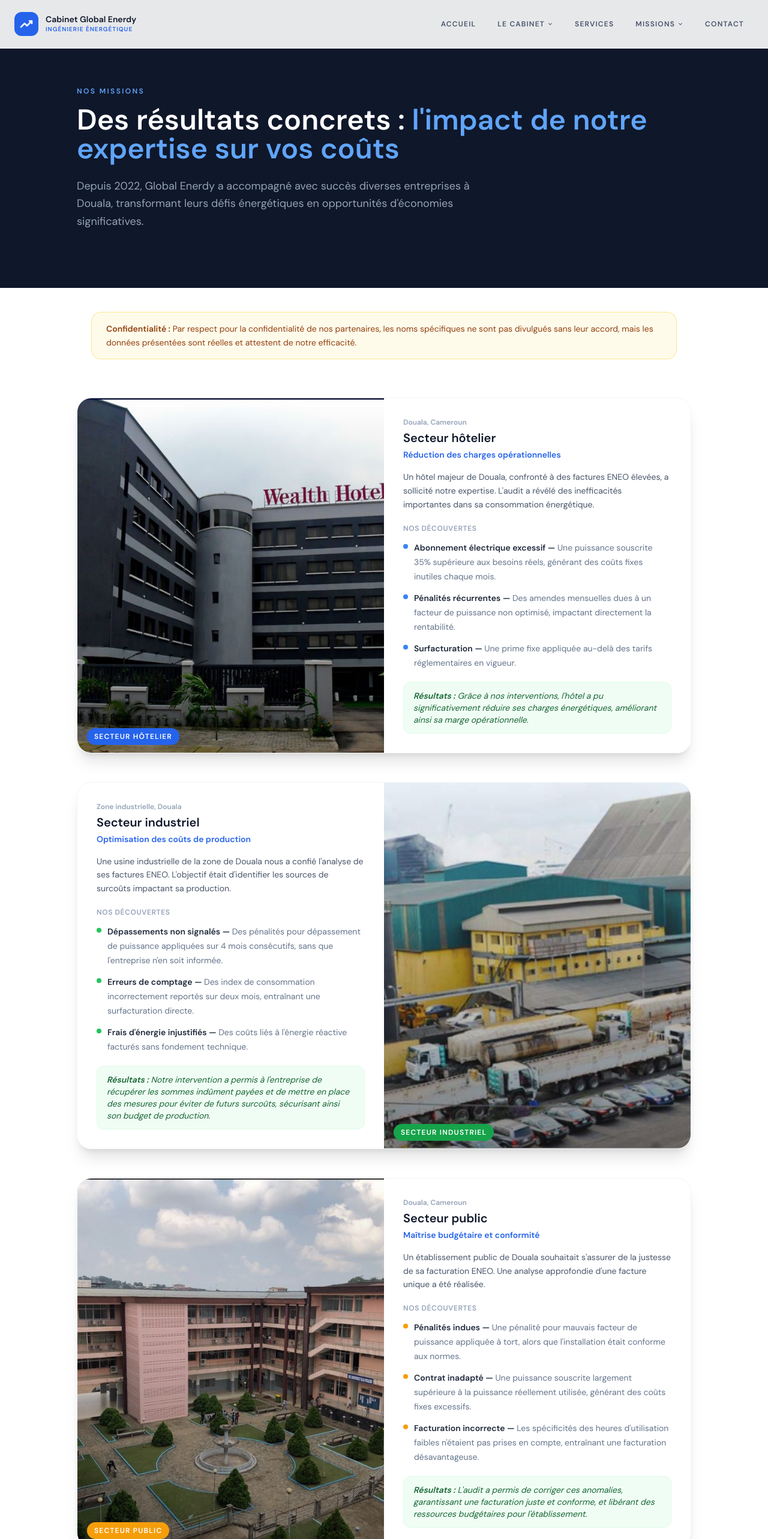
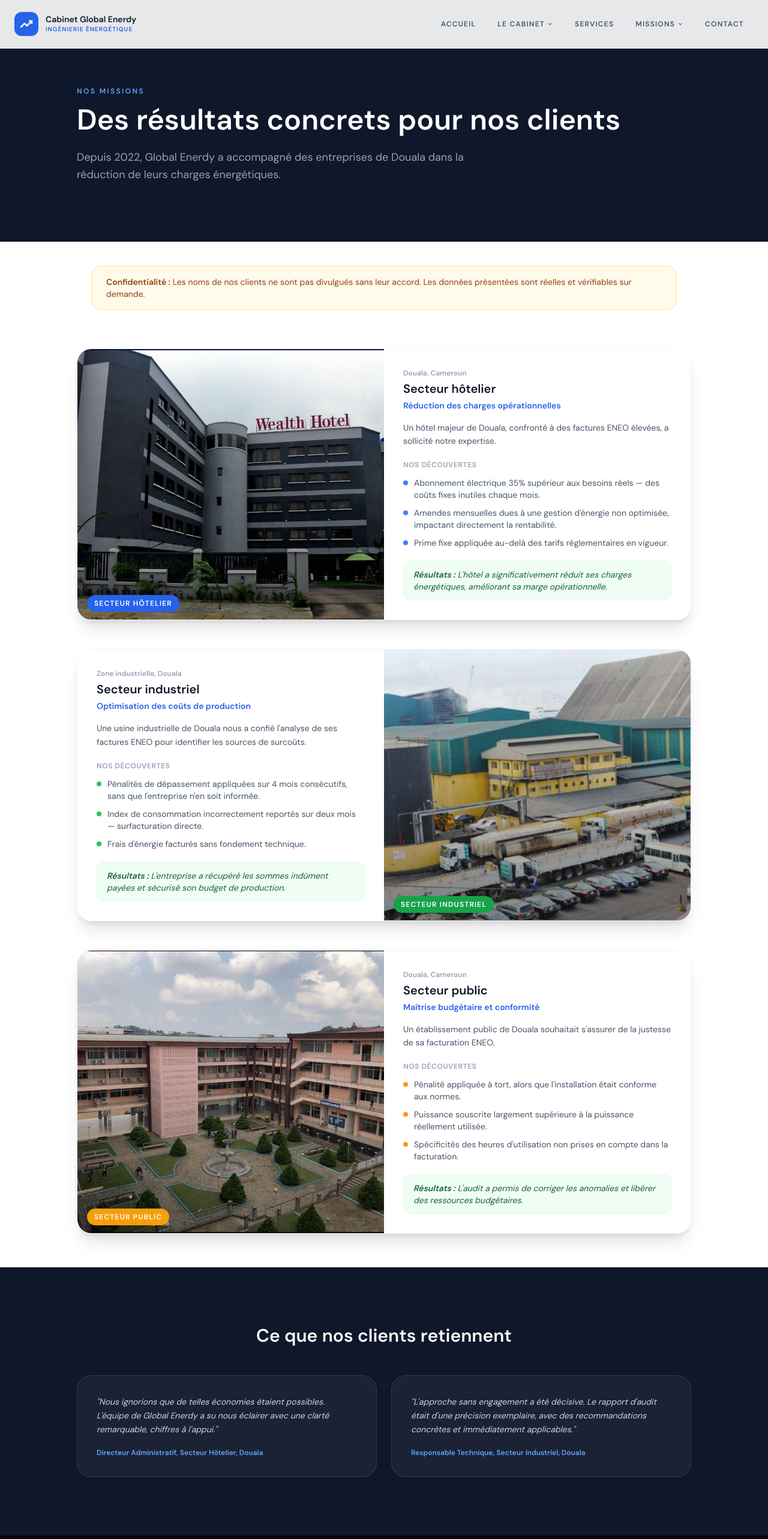
Before and after one commit to cabinetnoahetcie/factura-mt, a Next.js app in the folder frontend/: page /references in a window 1280 px wide. Shown: the top 2566 px of the page at 60% size. Built offline with nearby package versions, Linux system fonts and the light colour scheme.

Commit message:
Update page.jsx

```diff
--- a/frontend/app/references/page.jsx
+++ b/frontend/app/references/page.jsx
@@ -1,5 +1,4 @@
 'use client';
-// app/references/page.jsx
 import Navbar from '@/components/layout/Navbar';
 import Footer from '@/components/layout/Footer';
 import Link   from 'next/link';
@@ -11,13 +10,13 @@ const REFS = [
     secteur: 'Secteur hôtelier',
     sous:    'Réduction des charges opérationnelles',
     lieu:    'Douala, Cameroun',
-    contexte: "Un hôtel majeur de Douala, confronté à des factures ENEO élevées, a sollicité notre expertise. L'audit a révélé des inefficacités importantes dans sa consommation énergétique.",
-    anomalies: [
-      { titre:'Abonnement électrique excessif',  desc:"Une puissance souscrite 35% supérieure aux besoins réels, générant des coûts fixes inutiles chaque mois." },
-      { titre:'Pénalités récurrentes',           desc:"Des amendes mensuelles dues à un facteur de puissance non optimisé, impactant directement la rentabilité." },
-      { titre:'Surfacturation',                  desc:"Une prime fixe appliquée au-delà des tarifs réglementaires en vigueur." },
+    contexte: "Un hôtel majeur de Douala, confronté à des factures ENEO élevées, a sollicité notre expertise.",
+    decouvertes: [
+      "Abonnement électrique 35% supérieur aux besoins réels — des coûts fixes inutiles chaque mois.",
+      "Amendes mensuelles dues à une gestion d'énergie non optimisée, impactant directement la rentabilité.",
+      "Prime fixe appliquée au-delà des tarifs réglementaires en vigueur.",
     ],
-    resultat: "Grâce à nos interventions, l'hôtel a pu significativement réduire ses charges énergétiques, améliorant ainsi sa marge opérationnelle.",
+    resultat: "L'hôtel a significativement réduit ses charges énergétiques, améliorant sa marge opérationnelle.",
     color: 'blue',
   },
   {
@@ -26,13 +25,13 @@ const REFS = [
     secteur: 'Secteur industriel',
     sous:    'Optimisation des coûts de production',
     lieu:    'Zone industrielle, Douala',
-    contexte: "Une usine industrielle de la zone de Douala nous a confié l'analyse de ses factures ENEO. L'objectif était d'identifier les sources de surcoûts impactant sa production.",
-    anomalies: [
-      { titre:'Dépassements non signalés',   desc:"Des pénalités pour dépassement de puissance appliquées sur 4 mois consécutifs, sans que l'entreprise n'en soit informée." },
-      { titre:'Erreurs de comptage',         desc:"Des index de consommation incorrectement reportés sur deux mois, entraînant une surfacturation directe." },
-      { titre:'Frais d\'énergie injustifiés', desc:"Des coûts liés à l'énergie réactive facturés sans fondement technique." },
+    contexte: "Une usine industrielle de Douala nous a confié l'analyse de ses factures ENEO pour identifier les sources de surcoûts.",
+    decouvertes: [
+      "Pénalités de dépassement appliquées sur 4 mois consécutifs, sans que l'entreprise n'en soit informée.",
+      "Index de consommation incorrectement reportés sur deux mois — surfacturation directe.",
+      "Frais d'énergie facturés sans fondement technique.",
     ],
-    resultat: "Notre intervention a permis à l'entreprise de récupérer les sommes indûment payées et de mettre en place des mesures pour éviter de futurs surcoûts, sécurisant ainsi son budget de production.",
+    resultat: "L'entreprise a récupéré les sommes indûment payées et sécurisé son budget de production.",
     color: 'green',
   },
   {
@@ -41,22 +40,19 @@ const REFS = [
     secteur: 'Secteur public',
     sous:    'Maîtrise budgétaire et conformité',
     lieu:    'Douala, Cameroun',
-    contexte: "Un établissement public de Douala souhaitait s'assurer de la justesse de sa facturation ENEO. Une analyse approfondie d'une facture unique a été réalisée.",
-    anomalies: [
-      { titre:'Pénalités indues',      desc:"Une pénalité pour mauvais facteur de puissance appliquée à tort, alors que l'installation était conforme aux normes." },
-      { titre:'Contrat inadapté',      desc:"Une puissance souscrite largement supérieure à la puissance réellement utilisée, générant des coûts fixes excessifs." },
-      { titre:'Facturation incorrecte', desc:"Les spécificités des heures d'utilisation faibles n'étaient pas prises en compte, entraînant une facturation désavantageuse." },
+    contexte: "Un établissement public de Douala souhaitait s'assurer de la justesse de sa facturation ENEO.",
+    decouvertes: [
+      "Pénalité appliquée à tort, alors que l'installation était conforme aux normes.",
+      "Puissance souscrite largement supérieure à la puissance réellement utilisée.",
+      "Spécificités des heures d'utilisation non prises en compte dans la facturation.",
     ],
-    resultat: "L'audit a permis de corriger ces anomalies, garantissant une facturation juste et conforme, et libérant des ressources budgétaires pour l'établissement.",
+    resultat: "L'audit a permis de corriger les anomalies et libérer des ressources budgétaires.",
     color: 'amber',
   },
 ];
 
-const COLORS = {
-  blue:  { top:'border-blue-500',  dot:'bg-blue-500',  badge:'bg-blue-600'  },
-  green: { top:'border-green-500', dot:'bg-green-500', badge:'bg-green-600' },
-  amber: { top:'border-amber-500', dot:'bg-amber-500', badge:'bg-amber-500' },
-};
+const BADGE = { blue:'bg-blue-600', green:'bg-green-600', amber:'bg-amber-500' };
+const DOT   = { blue:'bg-blue-500', green:'bg-green-500', amber:'bg-amber-500' };
 
 export default function References() {
   return (
@@ -67,38 +63,35 @@ export default function References() {
         <div className="max-w-5xl mx-auto">
           <p className="text-blue-400 font-bold text-xs uppercase tracking-[0.2em] mb-4">Nos missions</p>
           <h1 className="text-4xl md:text-5xl font-extrabold text-white leading-tight mb-6">
-            Des résultats concrets :{' '}
-            <span className="text-blue-400">l'impact de notre expertise sur vos coûts</span>
+            Des résultats concrets pour nos clients
           </h1>
           <p className="text-slate-400 text-lg max-w-2xl leading-relaxed">
-            Depuis 2022, Global Enerdy a accompagné avec succès diverses entreprises à Douala,
-            transformant leurs défis énergétiques en opportunités d'économies significatives.
+            Depuis 2022, Global Enerdy a accompagné des entreprises de Douala dans la réduction
+            de leurs charges énergétiques.
           </p>
         </div>
       </section>
 
       {/* Note confidentialité */}
       <div className="max-w-5xl mx-auto px-6 pt-10 pb-2">
-        <div className="bg-amber-50 border border-amber-200 rounded-2xl px-6 py-4 text-sm text-amber-800 leading-relaxed">
-          <strong>Confidentialité :</strong> Par respect pour la confidentialité de nos partenaires,
-          les noms spécifiques ne sont pas divulgués sans leur accord, mais les données présentées
-          sont réelles et attestent de notre efficacité.
+        <div className="bg-amber-50 border border-amber-200 rounded-2xl px-6 py-4 text-sm text-amber-800">
+          <strong>Confidentialité :</strong> Les noms de nos clients ne sont pas divulgués
+          sans leur accord. Les données présentées sont réelles et vérifiables sur demande.
         </div>
       </div>
 
-      {/* Références */}
+      {/* Cas clients */}
       <section className="py-14 px-6">
         <div className="max-w-5xl mx-auto space-y-12">
           {REFS.map((ref, i) => {
-            const c = COLORS[ref.color];
             const reverse = i % 2 === 1;
             return (
-              <div key={i} className={`grid grid-cols-1 lg:grid-cols-2 gap-0 rounded-3xl overflow-hidden shadow-xl border border-slate-100`}>
+              <div key={i} className="grid grid-cols-1 lg:grid-cols-2 gap-0 rounded-3xl overflow-hidden shadow-xl border border-slate-100">
                 <div className={`relative h-72 lg:h-auto ${reverse ? 'lg:order-2' : ''}`}>
                   <img src={ref.image} alt={ref.alt} className="w-full h-full object-cover"/>
                   <div className="absolute inset-0 bg-gradient-to-t from-black/40 to-transparent"/>
                   <div className="absolute bottom-4 left-4">
-                    <span className={`text-xs font-bold uppercase tracking-widest px-3 py-1.5 rounded-full text-white ${c.badge}`}>
+                    <span className={`text-xs font-bold uppercase tracking-widest px-3 py-1.5 rounded-full text-white ${BADGE[ref.color]}`}>
                       {ref.secteur}
                     </span>
                   </div>
@@ -109,14 +102,11 @@ export default function References() {
                   <p className="text-sm font-semibold text-blue-600 mb-4">{ref.sous}</p>
                   <p className="text-slate-600 text-sm leading-relaxed mb-5">{ref.contexte}</p>
                   <div className="text-xs font-bold text-slate-400 uppercase tracking-wider mb-3">Nos découvertes</div>
-                  <ul className="space-y-3 mb-5">
-                    {ref.anomalies.map((a, j) => (
-                      <li key={j} className="flex items-start gap-2.5">
-                        <span className={`w-2 h-2 rounded-full ${c.dot} mt-1.5 flex-shrink-0`}/>
-                        <div>
-                          <span className="text-sm font-bold text-slate-800">{a.titre} — </span>
-                          <span className="text-sm text-slate-500">{a.desc}</span>
-                        </div>
+                  <ul className="space-y-2.5 mb-5">
+                    {ref.decouvertes.map((d, j) => (
+                      <li key={j} className="flex items-start gap-2.5 text-sm text-slate-600">
+                        <span className={`w-2 h-2 rounded-full ${DOT[ref.color]} mt-1.5 flex-shrink-0`}/>
+                        {d}
                       </li>
                     ))}
                   </ul>
@@ -133,20 +123,13 @@ export default function References() {
       {/* Témoignages */}
       <section className="bg-slate-900 py-24 px-6">
         <div className="max-w-5xl mx-auto">
-          <h2 className="text-3xl font-bold text-white text-center mb-4">
-            Le témoignage de nos partenaires
+          <h2 className="text-3xl font-bold text-white text-center mb-12">
+            Ce que nos clients retiennent
           </h2>
-          <p className="text-slate-400 text-center mb-12">La valeur de notre accompagnement</p>
           <div className="grid grid-cols-1 md:grid-cols-2 gap-6">
             {[
-              {
-                txt:    '"Nous ignorions que de telles économies étaient possibles. L\'équipe de Global Enerdy a su nous éclairer avec une clarté remarquable, chiffres à l\'appui, sur chaque opportunité d\'optimisation."',
-                auteur: 'Directeur Administratif, Secteur Hôtelier, Douala',
-              },
-              {
-                txt:    '"L\'approche sans engagement de Global Enerdy a été décisive. Le rapport d\'audit, d\'une précision exemplaire, nous a fourni des recommandations concrètes et immédiatement applicables."',
-                auteur: 'Responsable Technique, Secteur Industriel, Douala',
-              },
+              { txt:'"Nous ignorions que de telles économies étaient possibles. L\'équipe de Global Enerdy a su nous éclairer avec une clarté remarquable, chiffres à l\'appui."', auteur:'Directeur Administratif, Secteur Hôtelier, Douala' },
+              { txt:'"L\'approche sans engagement a été décisive. Le rapport d\'audit était d\'une précision exemplaire, avec des recommandations concrètes et immédiatement applicables."', auteur:'Responsable Technique, Secteur Industriel, Douala' },
             ].map((t, i) => (
               <div key={i} className="bg-white/5 border border-white/10 rounded-3xl p-8">
                 <p className="text-slate-300 text-sm leading-relaxed italic mb-5">{t.txt}</p>
@@ -157,20 +140,6 @@ export default function References() {
         </div>
       </section>
 
-      {/* CTA */}
-      <section className="bg-white py-20 px-6 text-center">
-        <h2 className="text-2xl md:text-3xl font-extrabold text-slate-900 mb-4">
-          Votre prochaine référence : lancez votre audit gratuit
-        </h2>
-        <p className="text-slate-500 mb-8 max-w-lg mx-auto leading-relaxed">
-          Que vous soyez une industrie, un hôtel, une université ou un grand bâtiment,
-          si votre structure est raccordée en Moyenne Tension, des économies vous attendent.
-        </p>
-        <Link href="/" className="inline-block bg-slate-900 text-white px-10 py-4 rounded-full font-bold hover:bg-blue-600 transition-all text-sm">
-          Déposer ma facture ENEO →
-        </Link>
-      </section>
-
       <Footer />
     </div>
   );
```
